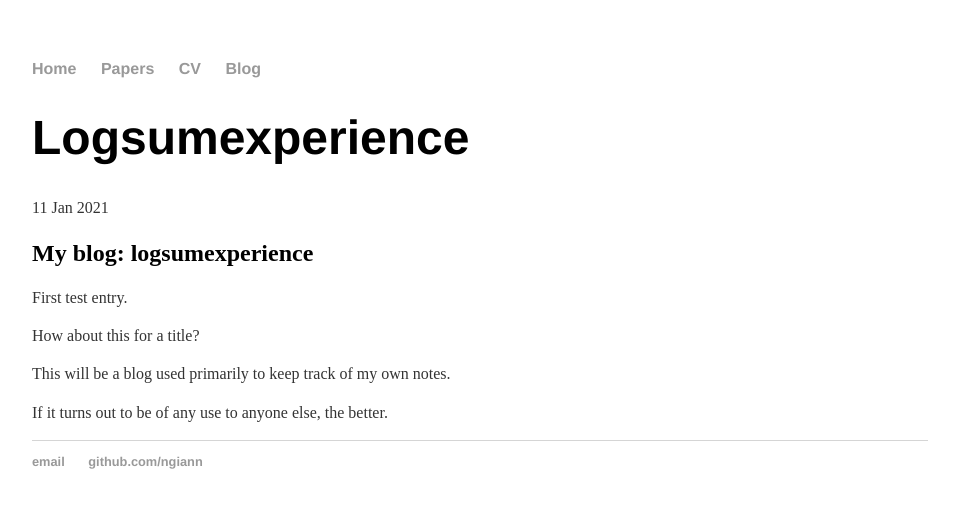
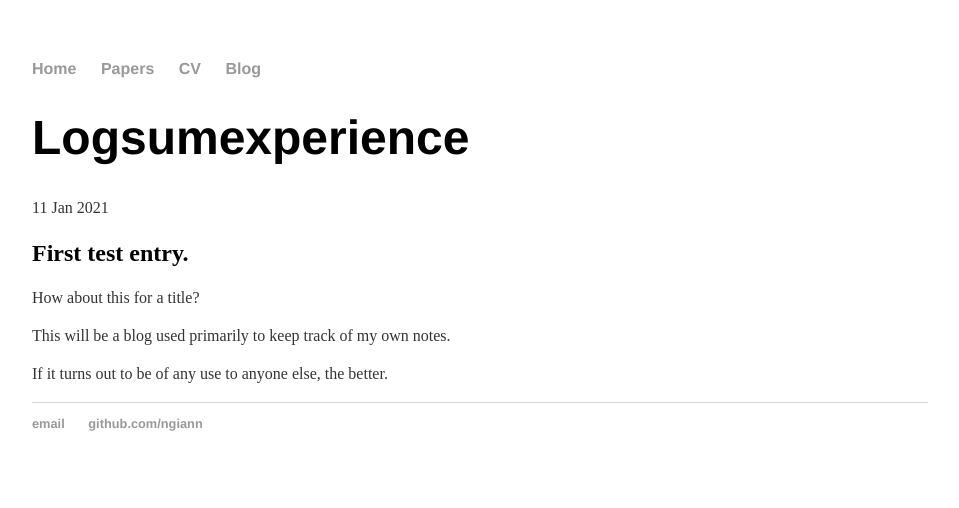
Before and after one commit to ngiann/ngiann.github.io, a Jekyll site: the page built from _posts/2021-01-11-logsumexperience.md, in a window 1280 px wide. Shown: the top 508 px of the page, without its empty margins (160-1119 px from the left). Built offline with Jekyll 4.4.1, drawn with Linux system fonts in a browser that asks for light colours; our own code applies the rules of GitHub Pages for plain Markdown files.

Commit message:
Update 2021-01-11-logsumexperience.md

```diff
--- a/_posts/2021-01-11-logsumexperience.md
+++ b/_posts/2021-01-11-logsumexperience.md
@@ -1,6 +1,4 @@
-## My blog: logsumexperience
-
-First test entry.
+## First test entry.
 
 How about this for a title?
 
```
